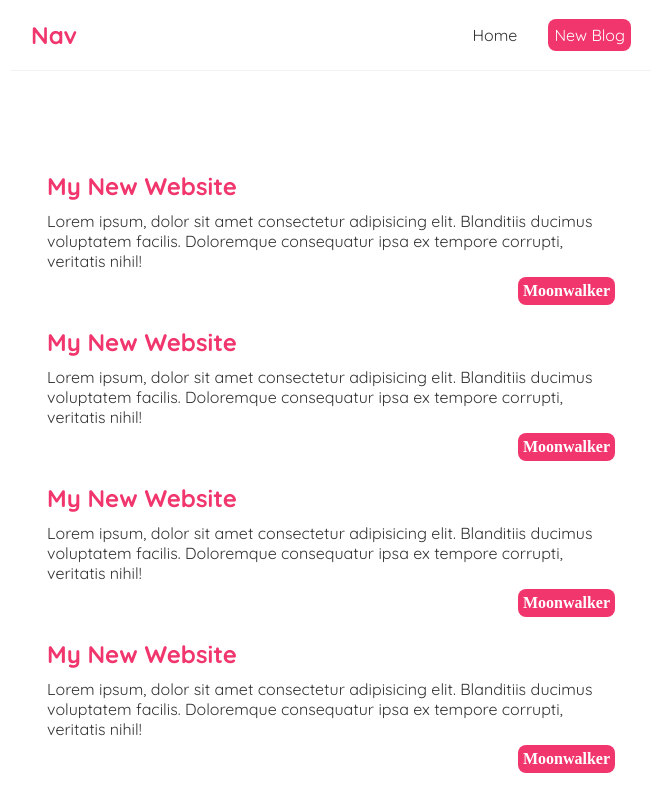
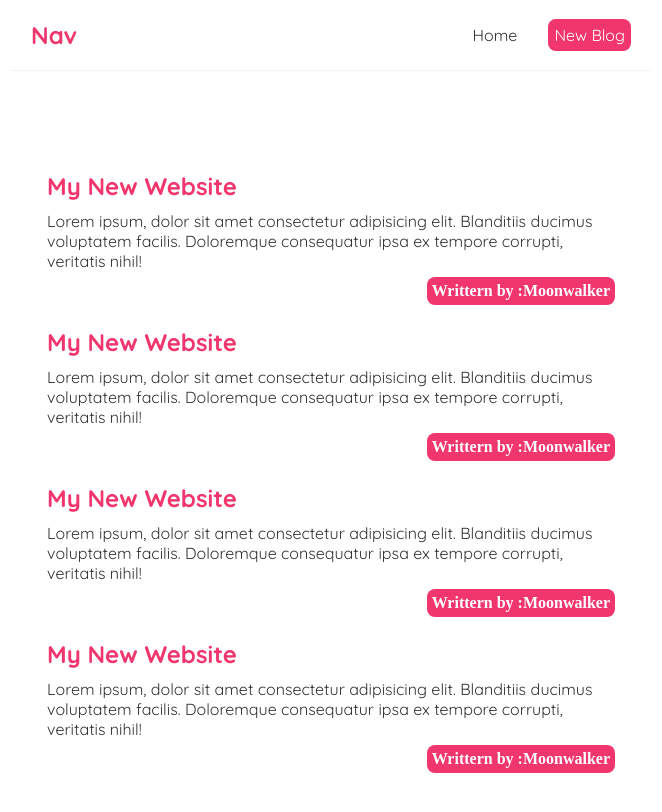
Before and after one commit to ShivaniAgarwal07/Blogging-App, a React (Create React App) app: page / in a window 1280 px wide. Shown: the top 812 px of the page, without its empty margins (309-971 px from the left). Built offline with nearby package versions, Linux system fonts and the light colour scheme.

Commit message:
added Written by in .blogs h3 section

```diff
--- a/src/Comps/home.js
+++ b/src/Comps/home.js
@@ -42,7 +42,7 @@ const Home = () => {
         className="blogs">
                 <h2>{blog.title}</h2>
                 <p>{blog.body}</p>
-                <h3>{blog.author}</h3>
+                <h3>Writtern by :{blog.author}</h3>
             </div>
             ))
            }
```
